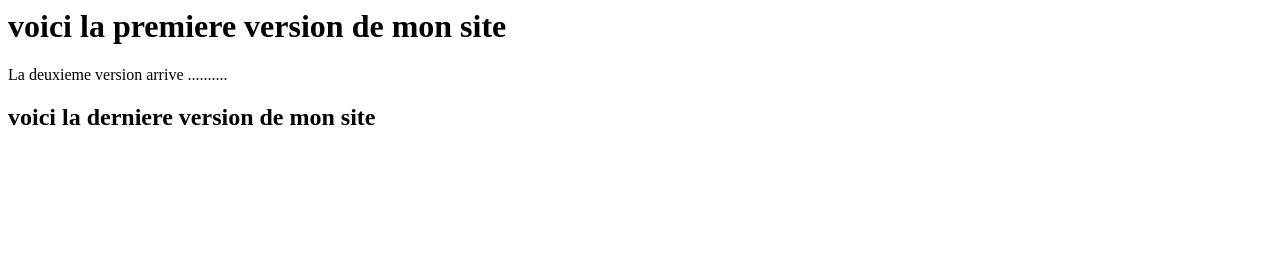
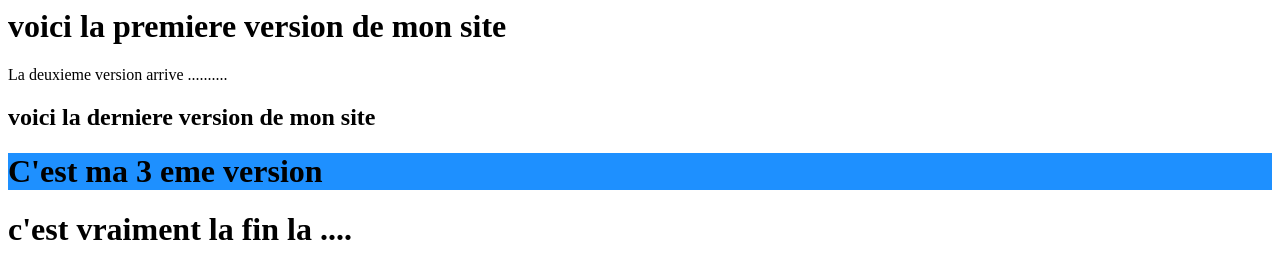
Before and after one commit to mrigonot-create/Guardia, a plain HTML site: page index.html in a window 1280 px wide. Drawn offline with Linux system fonts and the light colour scheme.

Commit message:
ma 2eme version du site

```diff
--- a/index.html
+++ b/index.html
@@ -5,8 +5,16 @@
 
 <h1>voici la premiere version de mon site </h1>
 
- <p>La deuxieme version arrive ..........</p>
- <h2>voici la derniere version de mon site</h2>
+<p>La deuxieme version arrive ..........</p>
+
+
+<h2>voici la derniere version de mon site</h2>
+
+
+<h1 style="background-color:DodgerBlue;">C'est ma 3 eme version</h1>
+
+<h1> c'est vraiment la fin la ....</h1>
+
 </body>
 
 </html>
```
